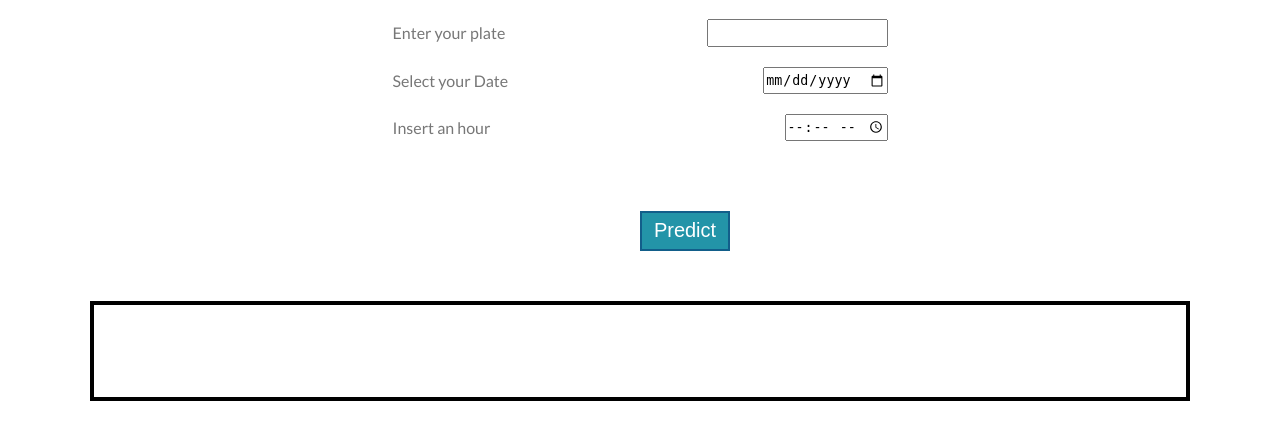
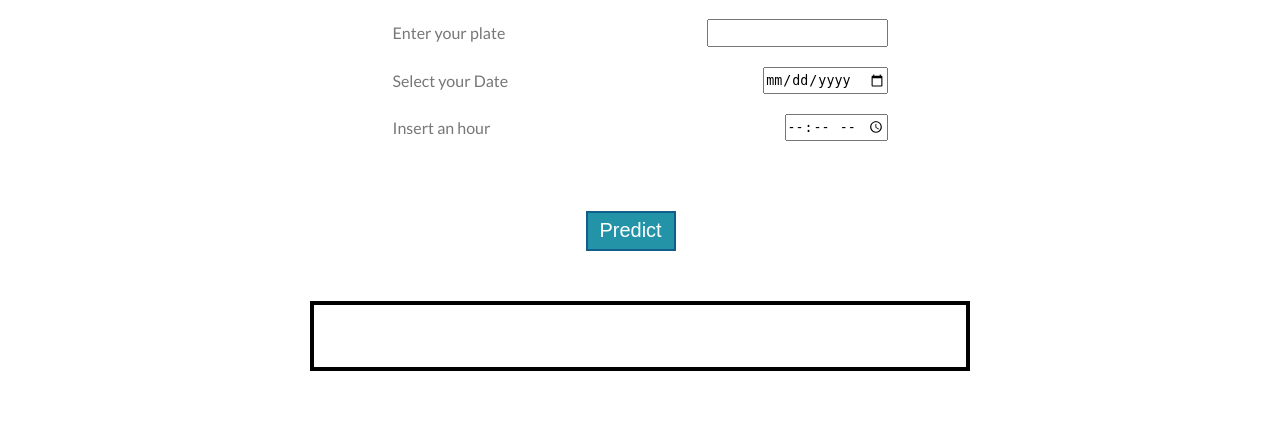
Before and after one commit to len23/Predictor-Pico-y-Placa, a PHP site: page / in a window 1280 px wide. Shown: the part 125-565 px from the top of the page. Run offline with PHP 8.4, Linux system fonts and the light colour scheme.

Commit message:
Final Version

```diff
--- a/styles.css
+++ b/styles.css
@@ -47,17 +47,18 @@ form .cont-labels{
     border: 2px solid rgb(18, 94, 138);
     color: white;
     font-size: 20px;
-    margin: 50px 50%;
+    margin: 50px 39%;
 
 }
 .container-predict{
   border: 4px solid black;
-  height: 100px;
-  width: 100%;
+  height: 70px;
+  width: 60%;
+  margin: auto;
 }
 #predict{
   text-align: center;
-  font-size: 50px;
+  font-size: 200%;
   text-transform: uppercase;
 }
 
```
